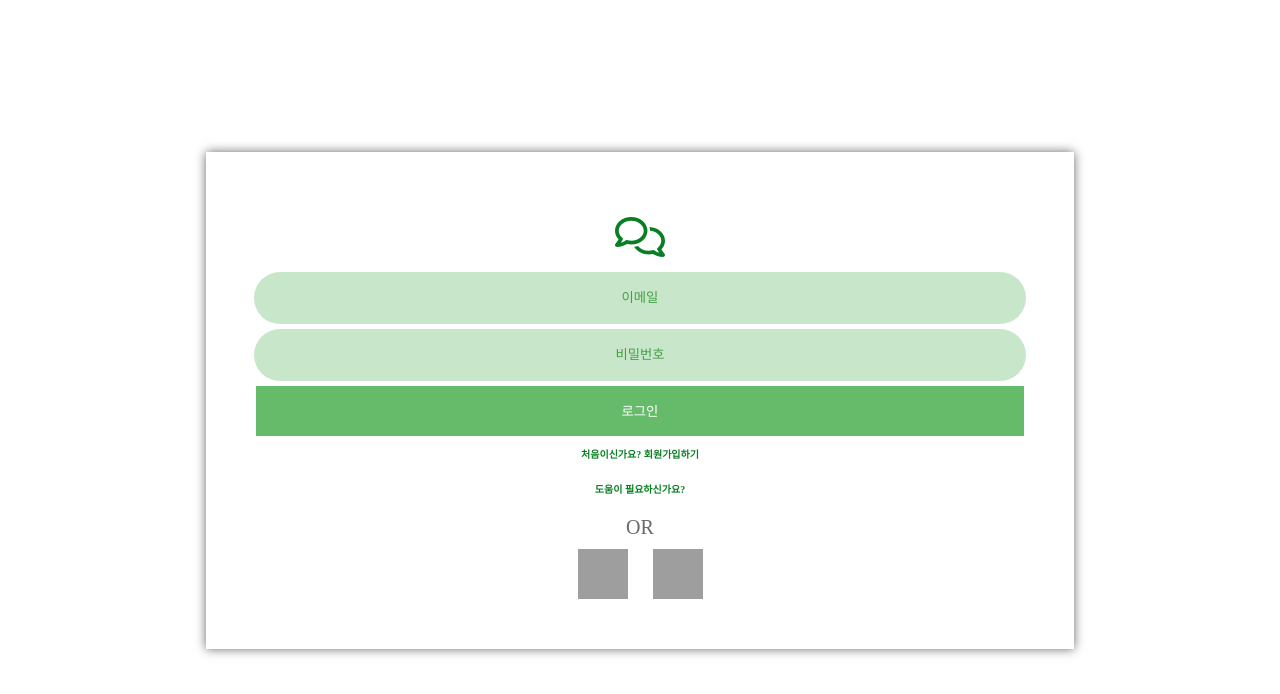
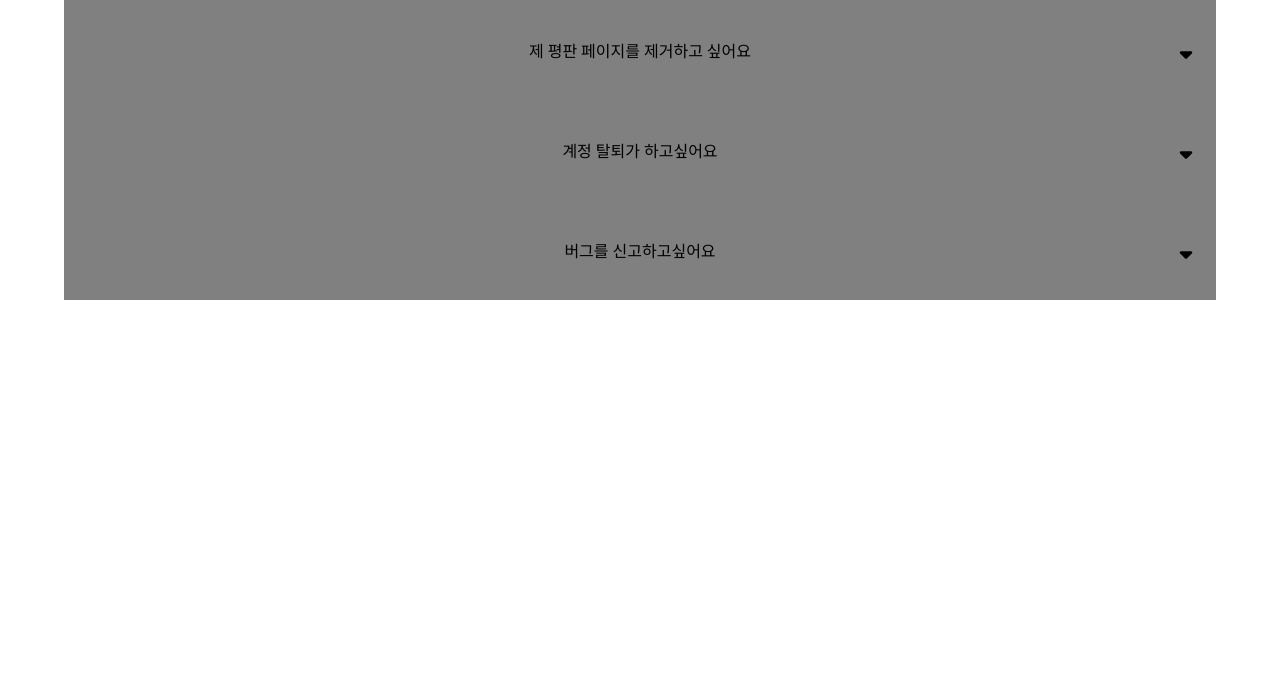
Before and after one commit to JunhOpportunity/youreca, a React (Create React App) app: page /Responses-Chat/client-service-center in a window 1280 px wide. Before the commit this address led to /Responses-Chat. Shown: the top 694 px of the page. Built offline with nearby package versions, Linux system fonts and the light colour scheme; no server answers; grey boxes are pictures that could not be loaded; a web font is replaced by a local one.

Commit message:
Add Client Service Center Page

```diff
--- a/src/App.js
+++ b/src/App.js
@@ -14,6 +14,7 @@ import { UploadProfileImage } from "./Routes/UploadProfileImage.js";
 import UserReputations from "./Components/DetailPage.js";
 import HeaderTest from "./Components/HeaderTest.js";
 import Loading from "./Components/Loading.js";
+import ClientServiceCenter from "./Routes/ClientServiceCenter.js";
 
 function App() {
   return (
@@ -38,7 +39,7 @@ function App() {
           <Route path="/Responses-Chat/upload/:id" element={<Upload />} />
           <Route path="/Responses-Chat/regist" element={<RegistPerson />} />
           <Route path="/Responses-Chat/test" element={<Loading />} />
-          <Route path="/Responses-Chat/header" element={<HeaderTest />} />
+          <Route path="/Responses-Chat/client-service-center" element={<ClientServiceCenter />} />
           <Route path="*" element={<NotFound />} />
         </Routes>
       </Router>
--- a/src/Components/HeaderTest.js
+++ b/src/Components/HeaderTest.js
@@ -154,6 +154,10 @@ export default function HeaderTest() {
     navigation("/Responses-Chat/profile");
   };
 
+  const onClientServiceCenterClick = () => {
+    navigation("/Responses-Chat/client-service-center")
+  }
+
   const logoClick = () => {
     window.scrollTo({ top: 0, behavior: "smooth" });
   };
@@ -201,7 +205,7 @@ export default function HeaderTest() {
               <path d="M224 256A128 128 0 1 0 224 0a128 128 0 1 0 0 256zm-45.7 48C79.8 304 0 383.8 0 482.3C0 498.7 13.3 512 29.7 512H418.3c16.4 0 29.7-13.3 29.7-29.7C448 383.8 368.2 304 269.7 304H178.3z" />
             </BottomSvg>
           </List>
-          <List>
+          <List onClick={onClientServiceCenterClick}>
             <BottomSvg xmlns="http://www.w3.org/2000/svg" viewBox="0 0 512 512">
               <path d="M256 48C141.1 48 48 141.1 48 256v40c0 13.3-10.7 24-24 24s-24-10.7-24-24V256C0 114.6 114.6 0 256 0S512 114.6 512 256V400.1c0 48.6-39.4 88-88.1 88L313.6 488c-8.3 14.3-23.8 24-41.6 24H240c-26.5 0-48-21.5-48-48s21.5-48 48-48h32c17.8 0 33.3 9.7 41.6 24l110.4 .1c22.1 0 40-17.9 40-40V256c0-114.9-93.1-208-208-208zM144 208h16c17.7 0 32 14.3 32 32V352c0 17.7-14.3 32-32 32H144c-35.3 0-64-28.7-64-64V272c0-35.3 28.7-64 64-64zm224 0c35.3 0 64 28.7 64 64v48c0 35.3-28.7 64-64 64H352c-17.7 0-32-14.3-32-32V240c0-17.7 14.3-32 32-32h16z" />
             </BottomSvg>
--- /dev/null
+++ b/src/Routes/ClientServiceCenter.js
@@ -0,0 +1,109 @@
+import { useState } from "react";
+import styled from "styled-components";
+
+const Wrapper = styled.div``;
+
+const ServiceBox = styled.div`
+  width: 100%;
+  display: flex;
+  flex-direction: column;
+  justify-content: center;
+  align-items: center;
+`;
+
+const TitleBox = styled.div`
+  position: relative;
+  background-color: gray;
+  height: 100px;
+  width: 90%;
+  display: flex;
+  justify-content: center;
+  align-items: center;
+`;
+
+const Svg = styled.svg`
+  position: absolute;
+  margin-top: 0;
+  margin-bottom: 0;
+  right: 20px;
+  height: 20px;
+  width: 20px;
+`;
+
+const SubmitBox = styled.div`
+  overflow-y: hidden;
+  transition-duration: 0.5s;
+  height: ${(props) => (props.isOpen ? "100px" : "0px")};
+  /* visibility: ${(props) => (props.isOpen ? "visible" : "hidden")}; */
+`;
+
+// const DeleteAccountBox = styled.div``;
+
+// const DeleteReputationBox = styled.div``;
+
+// const UpdatePassword = styled.div``;
+
+// const Bugreport = styled.div``;
+
+export default function ClientServiceCenter() {
+  const [isDeleteAccountOpen, setIsDeleteAccountOpen] = useState(false);
+  const [isDeleteReputationOpen, setIsDeleteReputationOpen] = useState(false);
+  const [isBugreportOpen, setIsBugreportOpen] = useState(false);
+
+  const onClick = async (event) => {
+    const {
+      target: { id },
+    } = event;
+    console.log(id);
+    if (id == "DeleteAccount") {
+      setIsDeleteAccountOpen((e) => !e);
+    } else if (id == "DeleteReputation") {
+      setIsDeleteReputationOpen((e) => !e);
+    } else if (id == "Bugreport") {
+      setIsBugreportOpen((e) => !e);
+    }
+  };
+
+  return (
+    <>
+      <Wrapper>
+        <ServiceBox>
+          <TitleBox id="DeleteAccount" onClick={onClick}>
+            제 평판 페이지를 제거하고 싶어요
+            <Svg xmlns="http://www.w3.org/2000/svg" viewBox="0 0 320 512">
+              <path d="M182.6 470.6c-12.5 12.5-32.8 12.5-45.3 0l-128-128c-9.2-9.2-11.9-22.9-6.9-34.9s16.6-19.8 29.6-19.8H288c12.9 0 24.6 7.8 29.6 19.8s2.2 25.7-6.9 34.9l-128 128z" />
+            </Svg>
+          </TitleBox>
+          <SubmitBox isOpen={isDeleteAccountOpen}>
+            정말로 평판을 제거하고싶으신가요? <br />
+            평판 제거를 원하신다면 이곳을 클릭해주세요
+          </SubmitBox>
+        </ServiceBox>
+        <ServiceBox>
+          <TitleBox id="DeleteReputation" onClick={onClick}>
+            계정 탈퇴가 하고싶어요
+            <Svg xmlns="http://www.w3.org/2000/svg" viewBox="0 0 320 512">
+              <path d="M182.6 470.6c-12.5 12.5-32.8 12.5-45.3 0l-128-128c-9.2-9.2-11.9-22.9-6.9-34.9s16.6-19.8 29.6-19.8H288c12.9 0 24.6 7.8 29.6 19.8s2.2 25.7-6.9 34.9l-128 128z" />
+            </Svg>
+          </TitleBox>
+          <SubmitBox isOpen={isDeleteReputationOpen}>
+            계정을 삭제하고싶으신가요?
+            <br />
+            계정 삭제를 원하신다면 이곳을 클릭해주세요
+          </SubmitBox>
+        </ServiceBox>
+        <ServiceBox>
+          <TitleBox id="Bugreport" onClick={onClick}>
+            버그를 신고하고싶어요
+            <Svg xmlns="http://www.w3.org/2000/svg" viewBox="0 0 320 512">
+              <path d="M182.6 470.6c-12.5 12.5-32.8 12.5-45.3 0l-128-128c-9.2-9.2-11.9-22.9-6.9-34.9s16.6-19.8 29.6-19.8H288c12.9 0 24.6 7.8 29.6 19.8s2.2 25.7-6.9 34.9l-128 128z" />
+            </Svg>
+          </TitleBox>
+          <SubmitBox isOpen={isBugreportOpen}>
+            어떤 버그를 신고하고싶으신가요?
+          </SubmitBox>
+        </ServiceBox>
+      </Wrapper>
+    </>
+  );
+}
```
